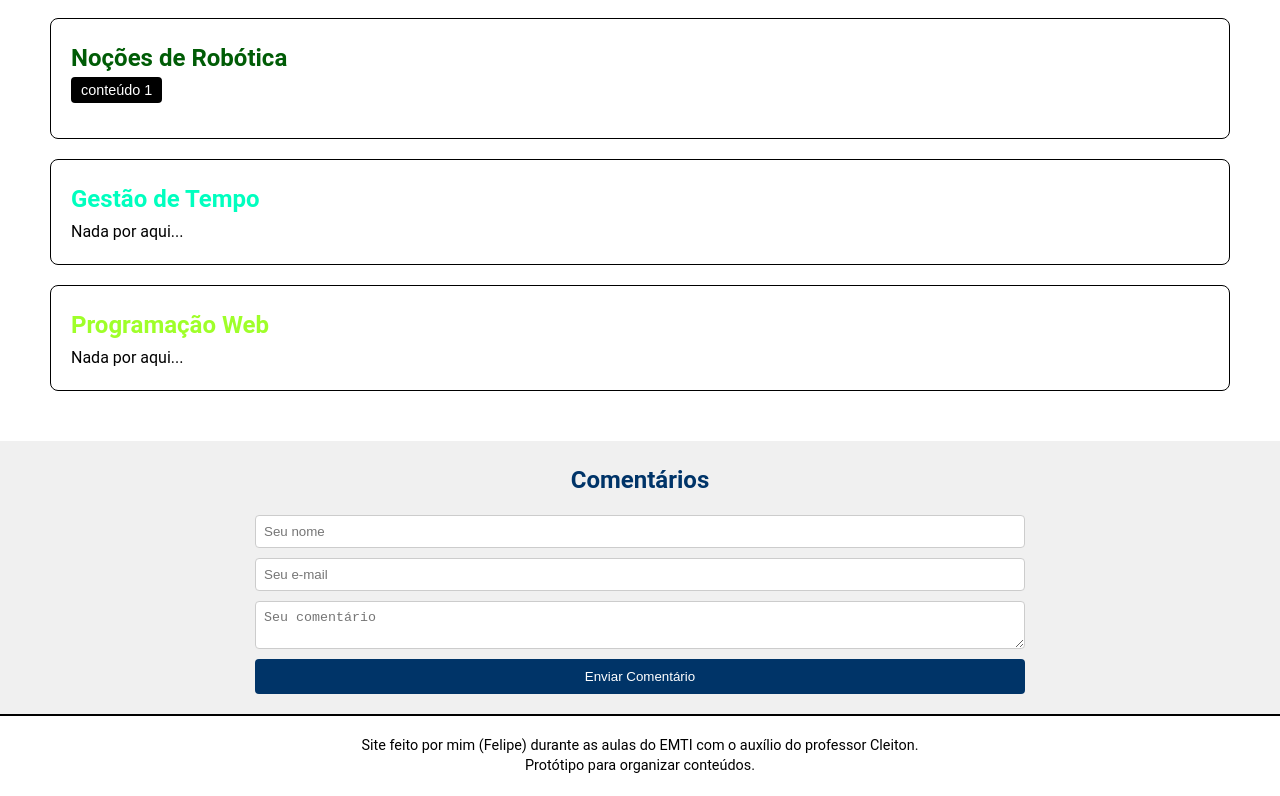
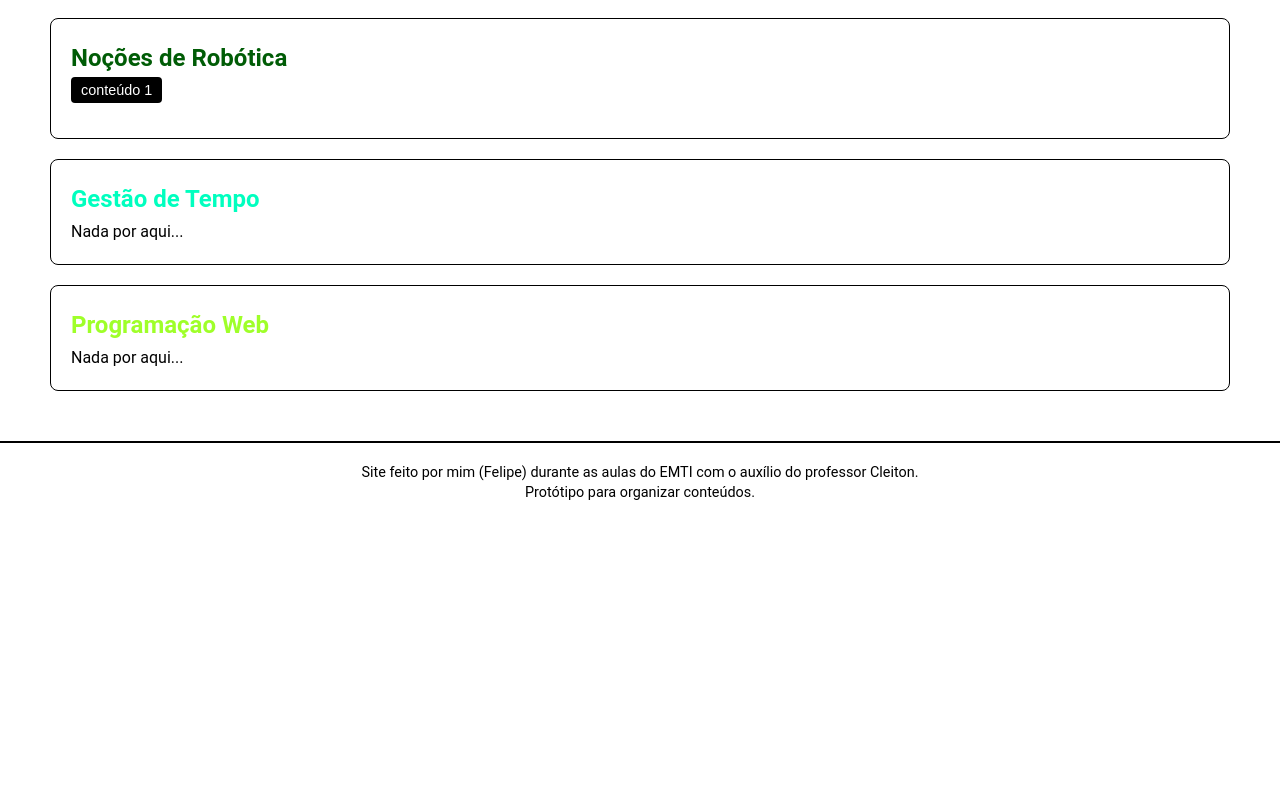
Before and after one commit to FLGZz1/Mochila-Virtual, a plain HTML site: page index.html in a window 1280 px wide. Shown: the part 766-1562 px from the top of the page. After the commit the page ends 1290 px from the top, so only its background shows below. Drawn offline with Linux system fonts and the light colour scheme.

Commit message:
Update index.html

```diff
--- a/index.html
+++ b/index.html
@@ -22,23 +22,6 @@
   <section id="contents-section">
     <div class="container" id="public-content">
       <!-- Conteúdos serão inseridos via script -->
-    </div>
-  </section>
-
-  <!-- Seção de Comentários com integração Staticman -->
-  <section id="comments-section">
-    <div class="container">
-      <h2>Comentários</h2>
-      <!-- Formulário para envio de comentários via Staticman -->
-      <form action="https://staticman.net/api/v2/entry/FLGZz1/Mochila-Virtual/main/comments" method="post">
-        <input type="text" name="fields[name]" placeholder="Seu nome" required />
-        <input type="email" name="fields[email]" placeholder="Seu e-mail" />
-        <textarea name="fields[comment]" placeholder="Seu comentário" required></textarea>
-        <!-- Caso queira identificar a página que está comentando, use o slug apropriado -->
-        <input type="hidden" name="options[slug]" value="mochila-virtual" />
-        <button type="submit">Enviar Comentário</button>
-      </form>
-      <!-- Aqui, você também pode adicionar um script para ler e mostrar os comentários aprovados (opcional) -->
     </div>
   </section>
 
```
